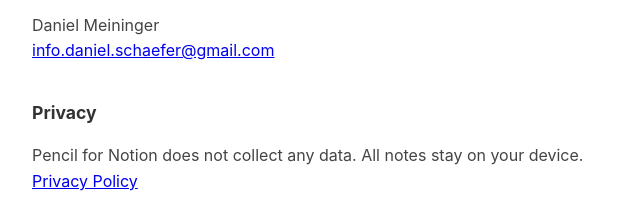
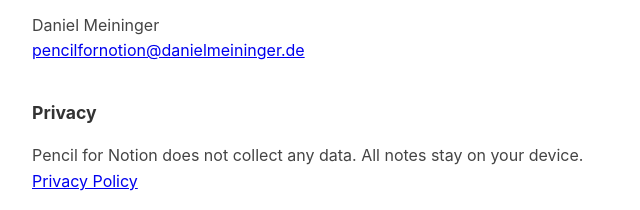
Before and after one commit to danielmeiningerdesign/danielmeiningerdesign.github.io, a plain HTML site: page pencil-for-notion/index.html in a window 1280 px wide. Shown: the part 721-931 px from the top of the page, 268-908 px from the left. Drawn offline with Linux system fonts and the light colour scheme.

Commit message:
Aktualisiere Kontakt-E-Mail auf pencilfornotion@danielmeininger.de

```diff
--- a/pencil-for-notion/index.html
+++ b/pencil-for-notion/index.html
@@ -45,7 +45,7 @@
   <p>Questions, feedback, or bug reports? Reach out via email:</p>
   <p>
     Daniel Meininger<br>
-    <a href="mailto:info.daniel.schaefer@gmail.com">info.daniel.schaefer@gmail.com</a>
+    <a href="mailto:pencilfornotion@danielmeininger.de">pencilfornotion@danielmeininger.de</a>
   </p>
 
   <h2>Privacy</h2>
```
Also changed, not shown: pencil-for-notion/privacy/index.html (+1 -1 lines).
